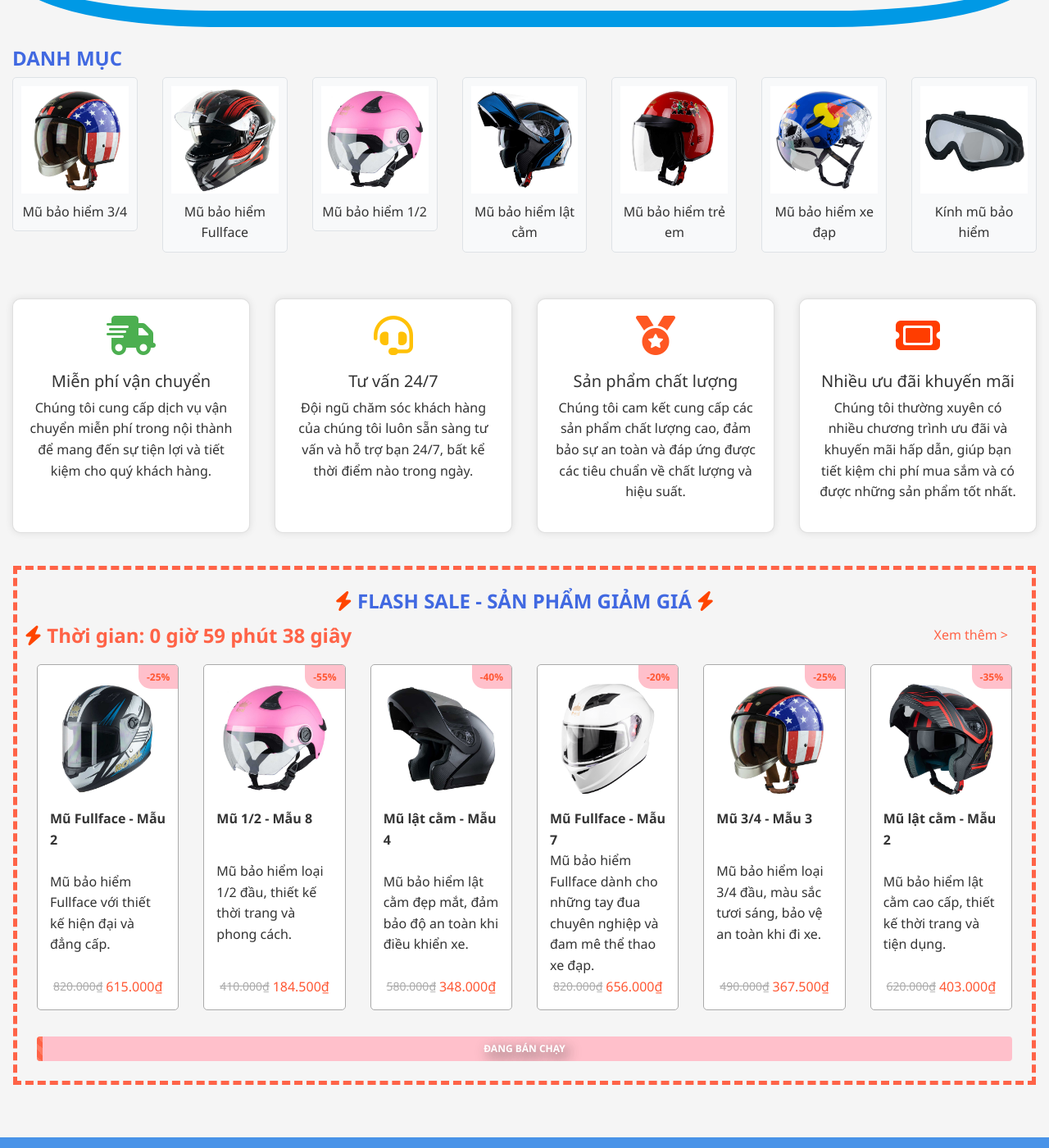
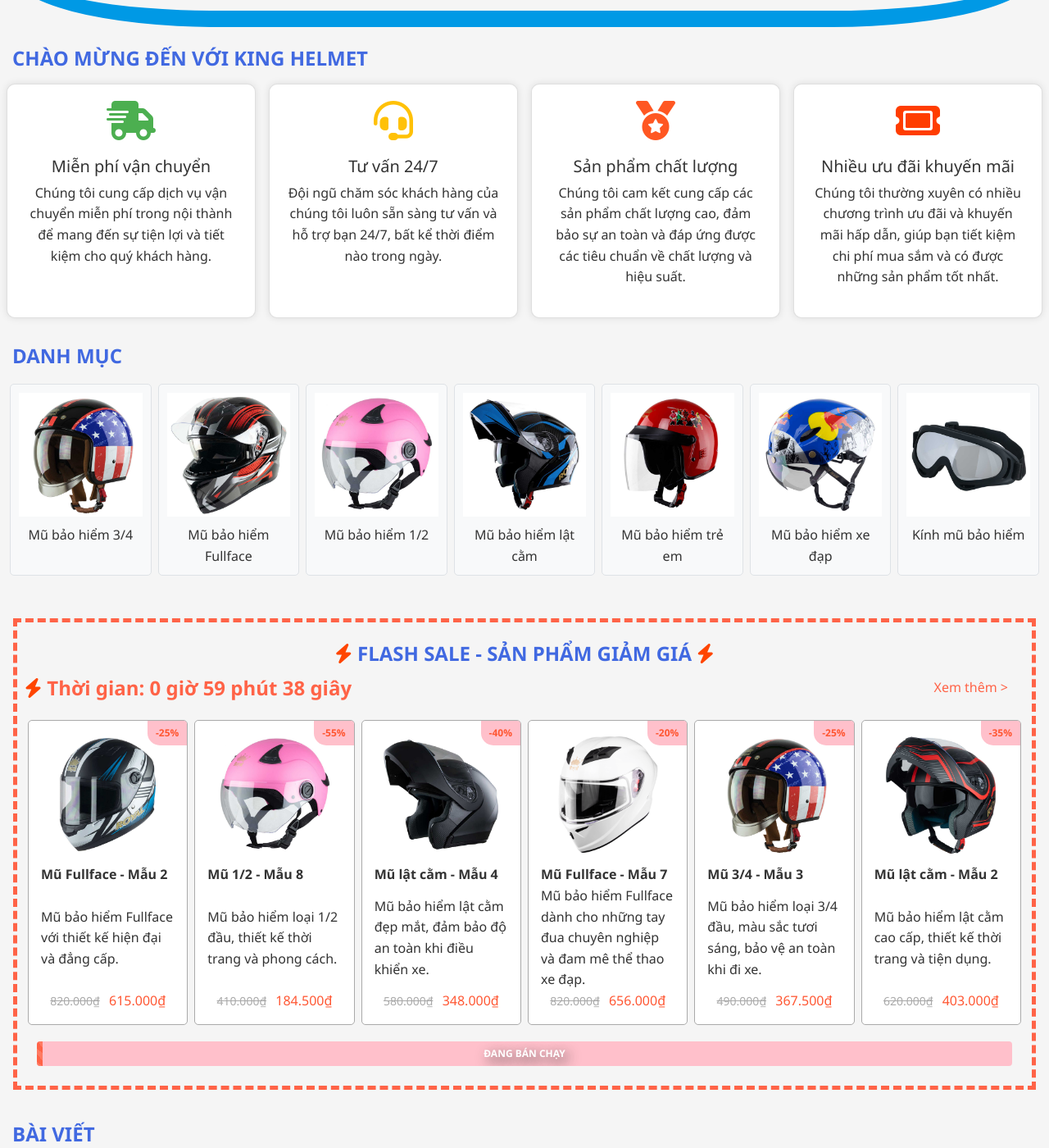
Before and after one commit to HPLamIT1302/KingHelmet, a plain HTML site: page index.html in a window 1280 px wide. Shown: the part 939-2339 px from the top of the page at 82% size. Drawn offline with Linux system fonts and the light colour scheme.

Commit message:
xong phần về chúng tôi

```diff
--- a/css/index.css
+++ b/css/index.css
@@ -144,6 +144,9 @@
 #vote-5-star .list-inline-item:not(:last-child){
     margin-right: 0;
 }
+#vote-5-star .fa{
+    font-size: 12px;
+}
 /* foooter */
 #footer {
     background-color: #4993E8;
@@ -201,6 +204,7 @@
     border: 1px solid #dee2e6; /* Viền */
     border-radius: 5px; /* Bo tròn các góc */
     transition: all 0.3s ease; /* Hiệu ứng chuyển động */
+    height: 100%;
 }
 
 .home-category:hover {
@@ -280,3 +284,46 @@
     color: tomato;
     margin-right: 20px;
 }
+
+
+/* CSS để canh giữa các biểu tượng font-awesome */
+#dichvucongty .fa-solid {
+    font-size: 48px; /* Điều chỉnh kích thước của biểu tượng */
+    display: block;
+    margin: 0 auto; /* Canh giữa biểu tượng */
+    margin-bottom: 20px; /* Khoảng cách dưới biểu tượng */
+}
+/* Định dạng màu cho các biểu tượng font-awesome */
+.fa-truck-fast {
+    color: #4CAF50; /* Màu xanh lá cây */
+}
+
+.fa-headset {
+    color: #FFC107; /* Màu vàng */
+}
+
+.fa-medal {
+    color: #FF5722; /* Màu cam đậm */
+}
+
+.fa-ticket {
+    color: #FF3D00; /* Màu đỏ */
+}
+
+
+/* CSS để thêm hiệu ứng cho card */
+#dichvucongty .card {
+    box-shadow: 0px 0px 10px rgba(0, 0, 0, 0.1); /* Đổ bóng card */
+    border-radius: 10px; /* Bo góc card */
+    transition: all 0.3s ease; /* Hiệu ứng chuyển động */
+    height: 100%;
+}
+
+#dichvucongty .card:hover {
+    transform: translateY(-5px); /* Di chuyển card lên trên khi rê chuột */
+    box-shadow: 0px 0px 20px rgba(0, 0, 0, 0.2); /* Tăng độ đậm của đổ bóng */
+}
+
+#dichvucongty .card-body {
+    text-align: center; /* Canh giữa nội dung trong card */
+}
--- a/css/product.css
+++ b/css/product.css
@@ -146,45 +146,3 @@
     /* background-color: #e8bd72; */
     width: auto;
 }
-
-/* CSS để canh giữa các biểu tượng font-awesome */
-#dichvucongty .fa-solid {
-    font-size: 48px; /* Điều chỉnh kích thước của biểu tượng */
-    display: block;
-    margin: 0 auto; /* Canh giữa biểu tượng */
-    margin-bottom: 20px; /* Khoảng cách dưới biểu tượng */
-}
-/* Định dạng màu cho các biểu tượng font-awesome */
-.fa-truck-fast {
-    color: #4CAF50; /* Màu xanh lá cây */
-}
-
-.fa-headset {
-    color: #FFC107; /* Màu vàng */
-}
-
-.fa-medal {
-    color: #FF5722; /* Màu cam đậm */
-}
-
-.fa-ticket {
-    color: #FF3D00; /* Màu đỏ */
-}
-
-
-/* CSS để thêm hiệu ứng cho card */
-#dichvucongty .card {
-    box-shadow: 0px 0px 10px rgba(0, 0, 0, 0.1); /* Đổ bóng card */
-    border-radius: 10px; /* Bo góc card */
-    transition: all 0.3s ease; /* Hiệu ứng chuyển động */
-    height: 100%;
-}
-
-#dichvucongty .card:hover {
-    transform: translateY(-5px); /* Di chuyển card lên trên khi rê chuột */
-    box-shadow: 0px 0px 20px rgba(0, 0, 0, 0.2); /* Tăng độ đậm của đổ bóng */
-}
-
-#dichvucongty .card-body {
-    text-align: center; /* Canh giữa nội dung trong card */
-}
--- a/index.html
+++ b/index.html
@@ -329,14 +329,64 @@
 
     </div>
 
+ <!-- dich vu congty start -->
+    <div class="container-fluid my-4" id="dichvucongty">
+    <h3 class="display-4">chào mừng đến với king helmet</h3>
+        <div class="row">
+            <div class="col-lg-3 col-md-3 col-sm-6 col-6 my-2 px-2">
+                <div class="card">
+                    <div class="card-body">
+                        <i class="fa-solid fa-truck-fast"></i>
+                        <h5>Miễn phí vận chuyển</h5>
+                        <p>Chúng tôi cung cấp dịch vụ vận chuyển miễn phí trong nội thành để mang đến sự tiện lợi và
+                            tiết kiệm cho quý khách hàng.</p>
+                    </div>
+                </div>
+            </div>
+
+            <div class="col-lg-3 col-md-3 col-sm-6 col-6 my-2 px-2">
+                <div class="card">
+                    <div class="card-body">
+                        <i class="fa-solid fa-headset"></i>
+                        <h5>Tư vấn 24/7</h5>
+                        <p>Đội ngũ chăm sóc khách hàng của chúng tôi luôn sẵn sàng tư vấn và hỗ trợ bạn 24/7, bất kể
+                            thời điểm nào trong ngày.</p>
+                    </div>
+                </div>
+            </div>
+
+            <div class="col-lg-3 col-md-3 col-sm-6 col-6 my-2 px-2">
+                <div class="card">
+                    <div class="card-body">
+                        <i class="fa-solid fa-medal"></i>
+                        <h5>Sản phẩm chất lượng</h5>
+                        <p>Chúng tôi cam kết cung cấp các sản phẩm chất lượng cao, đảm bảo sự an toàn và đáp ứng được
+                            các tiêu chuẩn về chất lượng và hiệu suất.</p>
+                    </div>
+                </div>
+            </div>
+
+            <div class="col-lg-3 col-md-3 col-sm-6 col-6 my-2 px-2">
+                <div class="card">
+                    <div class="card-body">
+                        <i class="fa-solid fa-ticket"></i>
+                        <h5>Nhiều ưu đãi khuyến mãi</h5>
+                        <p>Chúng tôi thường xuyên có nhiều chương trình ưu đãi và khuyến mãi hấp dẫn, giúp bạn tiết kiệm
+                            chi phí mua sắm và có được những sản phẩm tốt nhất.</p>
+                    </div>
+                </div>
+            </div>
+        </div>
+    </div>
+    <!-- dich vu cty end -->
 
     <!-- Danh mục sản phảm theo icon -->
     <div class="container-fluid my-4" id="list-icon-category">
         <h3 class="display-4">DANH MỤC</h3>
 
-        <div class="row">
+        <div class="row p-2">
             <!-- Mũ 3/4 -->
-            <div class="col col-lg col-md-4 col-sm-6 col-6 mb-3">
+            <div class="col col-lg col-md-4 col-sm-4 col-4 my-1 px-1">
                 <a href="./html/mufull.html" class="text-decoration-none">
                     <div class="home-category">
                         <div class="home-category-img">
@@ -350,7 +400,7 @@
             </div>
 
             <!-- Mũ Fullface -->
-            <div class="col col-lg col-md-4 col-sm-6 col-6 mb-3">
+            <div class="col col-lg col-md-4 col-sm-4 col-4 my-1 px-1">
                 <a href="./html/mufull.html" class="text-decoration-none">
                     <div class="home-category">
                         <div class="home-category-img">
@@ -364,7 +414,7 @@
             </div>
 
             <!-- Mũ 1/2 -->
-            <div class="col col-lg col-md-4 col-sm-6 col-6 mb-3">
+            <div class="col col-lg col-md-4 col-sm-4 col-4 my-1 px-1">
                 <a href="./html/mu12.html" class="text-decoration-none">
                     <div class="home-category">
                         <div class="home-category-img">
@@ -380,7 +430,7 @@
 
 
             <!-- Mũ lật cằm -->
-            <div class="col col-lg col-md-4 col-sm-6 col-6 mb-3">
+            <div class="col col-lg col-md-4 col-sm-4 col-4 my-1 px-1">
                 <a href="./html/mu12.html" class="text-decoration-none">
                     <div class="home-category">
                         <div class="home-category-img">
@@ -394,7 +444,7 @@
             </div>
 
             <!-- Mũ trẻ em -->
-            <div class="col col-lg col-md-4 col-sm-6 col-6 mb-3">
+            <div class="col col-lg col-md-4 col-sm-4 col-4 my-1 px-1">
                 <a href="./html/mu12.html" class="text-decoration-none">
                     <div class="home-category">
                         <div class="home-category-img">
@@ -408,7 +458,7 @@
             </div>
 
             <!-- Mũ xe đạp -->
-            <div class="col col-lg col-md-4 col-sm-6 col-6 mb-3">
+            <div class="col col-lg col-md-4 col-sm-4 col-4 my-1 px-1">
                 <a href="./html/mu12.html" class="text-decoration-none">
                     <div class="home-category">
                         <div class="home-category-img">
@@ -422,7 +472,7 @@
             </div>
 
             <!-- kính mũ bảo hiểm  -->
-            <div class="col col-lg col-md-4 col-sm-6 col-6 mb-3">
+            <div class="col col-lg col-md-4 col-sm-4 col-4 my-1 px-1">
                 <a href="./html/mu12.html" class="text-decoration-none">
                     <div class="home-category">
                         <div class="home-category-img">
@@ -438,55 +488,7 @@
         </div>
     </div>
 
-    <!-- dich vu congty start -->
-    <div class="container-fluid my-4" id="dichvucongty">
-        <div class="row">
-            <div class="col-lg-3 col-md-3 col-sm-6 col-12 mt-3">
-                <div class="card">
-                    <div class="card-body">
-                        <i class="fa-solid fa-truck-fast"></i>
-                        <h5>Miễn phí vận chuyển</h5>
-                        <p>Chúng tôi cung cấp dịch vụ vận chuyển miễn phí trong nội thành để mang đến sự tiện lợi và
-                            tiết kiệm cho quý khách hàng.</p>
-                    </div>
-                </div>
-            </div>
 
-            <div class="col-lg-3 col-md-3 col-sm-6 col-12 mt-3">
-                <div class="card">
-                    <div class="card-body">
-                        <i class="fa-solid fa-headset"></i>
-                        <h5>Tư vấn 24/7</h5>
-                        <p>Đội ngũ chăm sóc khách hàng của chúng tôi luôn sẵn sàng tư vấn và hỗ trợ bạn 24/7, bất kể
-                            thời điểm nào trong ngày.</p>
-                    </div>
-                </div>
-            </div>
-
-            <div class="col-lg-3 col-md-3 col-sm-6 col-12 mt-3">
-                <div class="card">
-                    <div class="card-body">
-                        <i class="fa-solid fa-medal"></i>
-                        <h5>Sản phẩm chất lượng</h5>
-                        <p>Chúng tôi cam kết cung cấp các sản phẩm chất lượng cao, đảm bảo sự an toàn và đáp ứng được
-                            các tiêu chuẩn về chất lượng và hiệu suất.</p>
-                    </div>
-                </div>
-            </div>
-
-            <div class="col-lg-3 col-md-3 col-sm-6 col-12 mt-3">
-                <div class="card">
-                    <div class="card-body">
-                        <i class="fa-solid fa-ticket"></i>
-                        <h5>Nhiều ưu đãi khuyến mãi</h5>
-                        <p>Chúng tôi thường xuyên có nhiều chương trình ưu đãi và khuyến mãi hấp dẫn, giúp bạn tiết kiệm
-                            chi phí mua sắm và có được những sản phẩm tốt nhất.</p>
-                    </div>
-                </div>
-            </div>
-        </div>
-    </div>
-    <!-- dich vu cty end -->
 
 
     <!-- flash sale - sản phẩm đang giảm giá -->
@@ -504,10 +506,10 @@
 
             </div>
             <div class="row" id="flash-sale-main">
-                <div class="col-md-4 col-lg-2 col-6 mb-3">
+                <div class="col-md-4 col-lg-2 col-6 my-1 px-1">
                     <div class="product-card"
-                        data-product="{&quot;name&quot;:&quot;Mũ Fullface - Mẫu 2&quot;,&quot;image&quot;:&quot;../images/mbh_fullface/full02.jpg&quot;,&quot;category&quot;:&quot;Mũ Fullface&quot;,&quot;description&quot;:&quot;Mũ bảo hiểm Fullface với thiết kế hiện đại và đẳng cấp.&quot;,&quot;price&quot;:820000,&quot;discountPercent&quot;:25,&quot;discountPrice&quot;:615000,&quot;details&quot;:[&quot;- Vỏ bằng fiberglass&quot;,&quot;- Trọng lượng: 950g ± 50g&quot;,&quot;- Size XL: 59 - 61cm&quot;,&quot;- Size L: 57 - 59cm&quot;,&quot;- Size M: 55 - 57cm&quot;]}">
-                        <img src="../images/mbh_fullface/full02.jpg" alt="Mũ Fullface - Mẫu 2"
+                        data-product="{&quot;name&quot;:&quot;Mũ Fullface - Mẫu 2&quot;,&quot;image&quot;:&quot;./images/mbh_fullface/full02.jpg&quot;,&quot;category&quot;:&quot;Mũ Fullface&quot;,&quot;description&quot;:&quot;Mũ bảo hiểm Fullface với thiết kế hiện đại và đẳng cấp.&quot;,&quot;price&quot;:820000,&quot;discountPercent&quot;:25,&quot;discountPrice&quot;:615000,&quot;details&quot;:[&quot;- Vỏ bằng fiberglass&quot;,&quot;- Trọng lượng: 950g ± 50g&quot;,&quot;- Size XL: 59 - 61cm&quot;,&quot;- Size L: 57 - 59cm&quot;,&quot;- Size M: 55 - 57cm&quot;]}">
+                        <img src="./images/mbh_fullface/full02.jpg" alt="Mũ Fullface - Mẫu 2"
                             class="product-image img-fluid">
                         <div class="product-content d-flex flex-column">
                             <div class="product-title">Mũ Fullface - Mẫu 2</div>
@@ -523,10 +525,10 @@
                 </div>
 
 
-                <div class="col-md-4 col-lg-2 col-6 mb-3">
+                <div class="col-md-4 col-lg-2 col-6 my-1 px-1">
                     <div class="product-card"
-                        data-product="{&quot;name&quot;:&quot;Mũ 1/2 - Mẫu 8&quot;,&quot;image&quot;:&quot;../images/mbh_12/mu12_08.png&quot;,&quot;category&quot;:&quot;Mũ 1/2&quot;,&quot;description&quot;:&quot;Mũ bảo hiểm loại 1/2 đầu, thiết kế thời trang và phong cách.&quot;,&quot;price&quot;:410000,&quot;discountPercent&quot;:55,&quot;discountPrice&quot;:184499.99999999997,&quot;details&quot;:[&quot;- Vỏ bằng polycarbonate&quot;,&quot;- Trọng lượng: 860g ± 50g&quot;,&quot;- Size XL: 59 - 61cm&quot;,&quot;- Size L: 58 - 60cm&quot;]}">
-                        <img src="../images/mbh_12/mu12_08.png" alt="Mũ 1/2 - Mẫu 8" class="product-image img-fluid">
+                        data-product="{&quot;name&quot;:&quot;Mũ 1/2 - Mẫu 8&quot;,&quot;image&quot;:&quot;./images/mbh_12/mu12_08.png&quot;,&quot;category&quot;:&quot;Mũ 1/2&quot;,&quot;description&quot;:&quot;Mũ bảo hiểm loại 1/2 đầu, thiết kế thời trang và phong cách.&quot;,&quot;price&quot;:410000,&quot;discountPercent&quot;:55,&quot;discountPrice&quot;:184499.99999999997,&quot;details&quot;:[&quot;- Vỏ bằng polycarbonate&quot;,&quot;- Trọng lượng: 860g ± 50g&quot;,&quot;- Size XL: 59 - 61cm&quot;,&quot;- Size L: 58 - 60cm&quot;]}">
+                        <img src="./images/mbh_12/mu12_08.png" alt="Mũ 1/2 - Mẫu 8" class="product-image img-fluid">
                         <div class="product-content d-flex flex-column">
                             <div class="product-title">Mũ 1/2 - Mẫu 8</div>
                             <div class="product-description">Mũ bảo hiểm loại 1/2 đầu, thiết kế thời trang và phong
@@ -540,10 +542,10 @@
                     </div>
                 </div>
 
-                <div class="col-md-4 col-lg-2 col-6 mb-3">
+                <div class="col-md-4 col-lg-2 col-6 my-1 px-1">
                     <div class="product-card"
-                        data-product="{&quot;name&quot;:&quot;Mũ lật cằm - Mẫu 4&quot;,&quot;image&quot;:&quot;../images/mbh_latcam/latcam04.jpg&quot;,&quot;category&quot;:&quot;Mũ lật cằm&quot;,&quot;description&quot;:&quot;Mũ bảo hiểm lật cằm đẹp mắt, đảm bảo độ an toàn khi điều khiển xe.&quot;,&quot;price&quot;:580000,&quot;discountPercent&quot;:40,&quot;discountPrice&quot;:348000,&quot;details&quot;:[&quot;- Vỏ bằng nhựa ABS nguyên sinh&quot;,&quot;- Trọng lượng: 1237g ± 50g&quot;,&quot;- Size XL: 58 - 59cm&quot;,&quot;- Size L: 56 - 57cm&quot;]}">
-                        <img src="../images/mbh_latcam/latcam04.jpg" alt="Mũ lật cằm - Mẫu 4"
+                        data-product="{&quot;name&quot;:&quot;Mũ lật cằm - Mẫu 4&quot;,&quot;image&quot;:&quot;./images/mbh_latcam/latcam04.jpg&quot;,&quot;category&quot;:&quot;Mũ lật cằm&quot;,&quot;description&quot;:&quot;Mũ bảo hiểm lật cằm đẹp mắt, đảm bảo độ an toàn khi điều khiển xe.&quot;,&quot;price&quot;:580000,&quot;discountPercent&quot;:40,&quot;discountPrice&quot;:348000,&quot;details&quot;:[&quot;- Vỏ bằng nhựa ABS nguyên sinh&quot;,&quot;- Trọng lượng: 1237g ± 50g&quot;,&quot;- Size XL: 58 - 59cm&quot;,&quot;- Size L: 56 - 57cm&quot;]}">
+                        <img src="./images/mbh_latcam/latcam04.jpg" alt="Mũ lật cằm - Mẫu 4"
                             class="product-image img-fluid">
                         <div class="product-content d-flex flex-column">
                             <div class="product-title">Mũ lật cằm - Mẫu 4</div>
@@ -558,10 +560,10 @@
                     </div>
                 </div>
 
-                <div class="col-md-4 col-lg-2 col-6 mb-3">
+                <div class="col-md-4 col-lg-2 col-6 my-1 px-1">
                     <div class="product-card"
-                        data-product="{&quot;name&quot;:&quot;Mũ Fullface - Mẫu 7&quot;,&quot;image&quot;:&quot;../images/mbh_fullface/full07.png&quot;,&quot;category&quot;:&quot;Mũ Fullface&quot;,&quot;description&quot;:&quot;Mũ bảo hiểm Fullface dành cho những tay đua chuyên nghiệp và đam mê thể thao xe đạp.&quot;,&quot;price&quot;:820000,&quot;discountPercent&quot;:20,&quot;discountPrice&quot;:656000,&quot;details&quot;:[&quot;- Vỏ bằng polycarbonate&quot;,&quot;- Trọng lượng: 910g ± 50g&quot;,&quot;- Size XL: 58 - 60cm&quot;,&quot;- Size L: 56 - 58cm&quot;,&quot;- Size M: 54 - 56cm&quot;]}">
-                        <img src="../images/mbh_fullface/full07.png" alt="Mũ Fullface - Mẫu 7"
+                        data-product="{&quot;name&quot;:&quot;Mũ Fullface - Mẫu 7&quot;,&quot;image&quot;:&quot;./images/mbh_fullface/full07.png&quot;,&quot;category&quot;:&quot;Mũ Fullface&quot;,&quot;description&quot;:&quot;Mũ bảo hiểm Fullface dành cho những tay đua chuyên nghiệp và đam mê thể thao xe đạp.&quot;,&quot;price&quot;:820000,&quot;discountPercent&quot;:20,&quot;discountPrice&quot;:656000,&quot;details&quot;:[&quot;- Vỏ bằng polycarbonate&quot;,&quot;- Trọng lượng: 910g ± 50g&quot;,&quot;- Size XL: 58 - 60cm&quot;,&quot;- Size L: 56 - 58cm&quot;,&quot;- Size M: 54 - 56cm&quot;]}">
+                        <img src="./images/mbh_fullface/full07.png" alt="Mũ Fullface - Mẫu 7"
                             class="product-image img-fluid">
                         <div class="product-content d-flex flex-column">
                             <div class="product-title">Mũ Fullface - Mẫu 7</div>
@@ -576,10 +578,10 @@
                     </div>
                 </div>
 
-                <div class="col-md-4 col-lg-2 col-6 mb-3">
+                <div class="col-md-4 col-lg-2 col-6 my-1 px-1">
                     <div class="product-card"
-                        data-product="{&quot;name&quot;:&quot;Mũ 3/4 - Mẫu 3&quot;,&quot;image&quot;:&quot;../images/mbh_34/mu34_03.jpg&quot;,&quot;category&quot;:&quot;Mũ 3/4&quot;,&quot;description&quot;:&quot;Mũ bảo hiểm loại 3/4 đầu, màu sắc tươi sáng, bảo vệ an toàn khi đi xe.&quot;,&quot;price&quot;:490000,&quot;discountPercent&quot;:25,&quot;discountPrice&quot;:367500,&quot;details&quot;:[&quot;- Vỏ bằng polycarbonate&quot;,&quot;- Trọng lượng: 850g ± 50g&quot;,&quot;- Size XL: 57 - 59cm&quot;,&quot;- Size L: 55 - 57cm&quot;,&quot;- Size M: 53 - 55cm&quot;]}">
-                        <img src="../images/mbh_34/mu34_03.jpg" alt="Mũ 3/4 - Mẫu 3" class="product-image img-fluid">
+                        data-product="{&quot;name&quot;:&quot;Mũ 3/4 - Mẫu 3&quot;,&quot;image&quot;:&quot;./images/mbh_34/mu34_03.jpg&quot;,&quot;category&quot;:&quot;Mũ 3/4&quot;,&quot;description&quot;:&quot;Mũ bảo hiểm loại 3/4 đầu, màu sắc tươi sáng, bảo vệ an toàn khi đi xe.&quot;,&quot;price&quot;:490000,&quot;discountPercent&quot;:25,&quot;discountPrice&quot;:367500,&quot;details&quot;:[&quot;- Vỏ bằng polycarbonate&quot;,&quot;- Trọng lượng: 850g ± 50g&quot;,&quot;- Size XL: 57 - 59cm&quot;,&quot;- Size L: 55 - 57cm&quot;,&quot;- Size M: 53 - 55cm&quot;]}">
+                        <img src="./images/mbh_34/mu34_03.jpg" alt="Mũ 3/4 - Mẫu 3" class="product-image img-fluid">
                         <div class="product-content d-flex flex-column">
                             <div class="product-title">Mũ 3/4 - Mẫu 3</div>
                             <div class="product-description">Mũ bảo hiểm loại 3/4 đầu, màu sắc tươi sáng, bảo vệ an toàn
@@ -593,10 +595,10 @@
                     </div>
                 </div>
 
-                <div class="col-md-4 col-lg-2 col-6 mb-3">
+                <div class="col-md-4 col-lg-2 col-6 my-1 px-1">
                     <div class="product-card"
-                        data-product="{&quot;name&quot;:&quot;Mũ lật cằm - Mẫu 2&quot;,&quot;image&quot;:&quot;../images/mbh_latcam/latcam02.jpg&quot;,&quot;category&quot;:&quot;Mũ lật cằm&quot;,&quot;description&quot;:&quot;Mũ bảo hiểm lật cằm cao cấp, thiết kế thời trang và tiện dụng.&quot;,&quot;price&quot;:620000,&quot;discountPercent&quot;:35,&quot;discountPrice&quot;:403000,&quot;details&quot;:[&quot;- Vỏ bằng nhựa ABS nguyên sinh&quot;,&quot;- Trọng lượng: 1237g ± 50g&quot;,&quot;- Size XL: 58 - 59cm&quot;,&quot;- Size L: 56 - 57cm&quot;]}">
-                        <img src="../images/mbh_latcam/latcam02.jpg" alt="Mũ lật cằm - Mẫu 2"
+                        data-product="{&quot;name&quot;:&quot;Mũ lật cằm - Mẫu 2&quot;,&quot;image&quot;:&quot;./images/mbh_latcam/latcam02.jpg&quot;,&quot;category&quot;:&quot;Mũ lật cằm&quot;,&quot;description&quot;:&quot;Mũ bảo hiểm lật cằm cao cấp, thiết kế thời trang và tiện dụng.&quot;,&quot;price&quot;:620000,&quot;discountPercent&quot;:35,&quot;discountPrice&quot;:403000,&quot;details&quot;:[&quot;- Vỏ bằng nhựa ABS nguyên sinh&quot;,&quot;- Trọng lượng: 1237g ± 50g&quot;,&quot;- Size XL: 58 - 59cm&quot;,&quot;- Size L: 56 - 57cm&quot;]}">
+                        <img src="./images/mbh_latcam/latcam02.jpg" alt="Mũ lật cằm - Mẫu 2"
                             class="product-image img-fluid">
                         <div class="product-content d-flex flex-column">
                             <div class="product-title">Mũ lật cằm - Mẫu 2</div>
@@ -621,13 +623,14 @@
     </div>
     </div>
 
-
-
     <!-- end flash sale -->
 
 
-
-
+    <!-- bài viết start -->
+    <div class="container-fluid my-4">
+        <h3 class="display-4">Bài viết</h3>
+    </div>
+    <!-- end bài viết -->
 
     <!-- Modal -->
     <div class="modal fade" id="productModal" tabindex="-1" aria-labelledby="productModalLabel" aria-hidden="true">
--- a/js/sanpham.js
+++ b/js/sanpham.js
@@ -989,7 +989,7 @@
             var hasDiscount = product.discountPercent > 0;
 
             var productHtml = `
-                <div class="col-md-4 col-lg-3 col-6 mb-3">
+                <div class="col-md-4 col-lg-3 col-6 my-1 px-1">
                     <div class="product-card" data-product='${JSON.stringify(product)}'>
                         <img src="${product.image}" alt="${product.name}" class="product-image img-fluid">
                         <div class="product-content d-flex flex-column">
```
